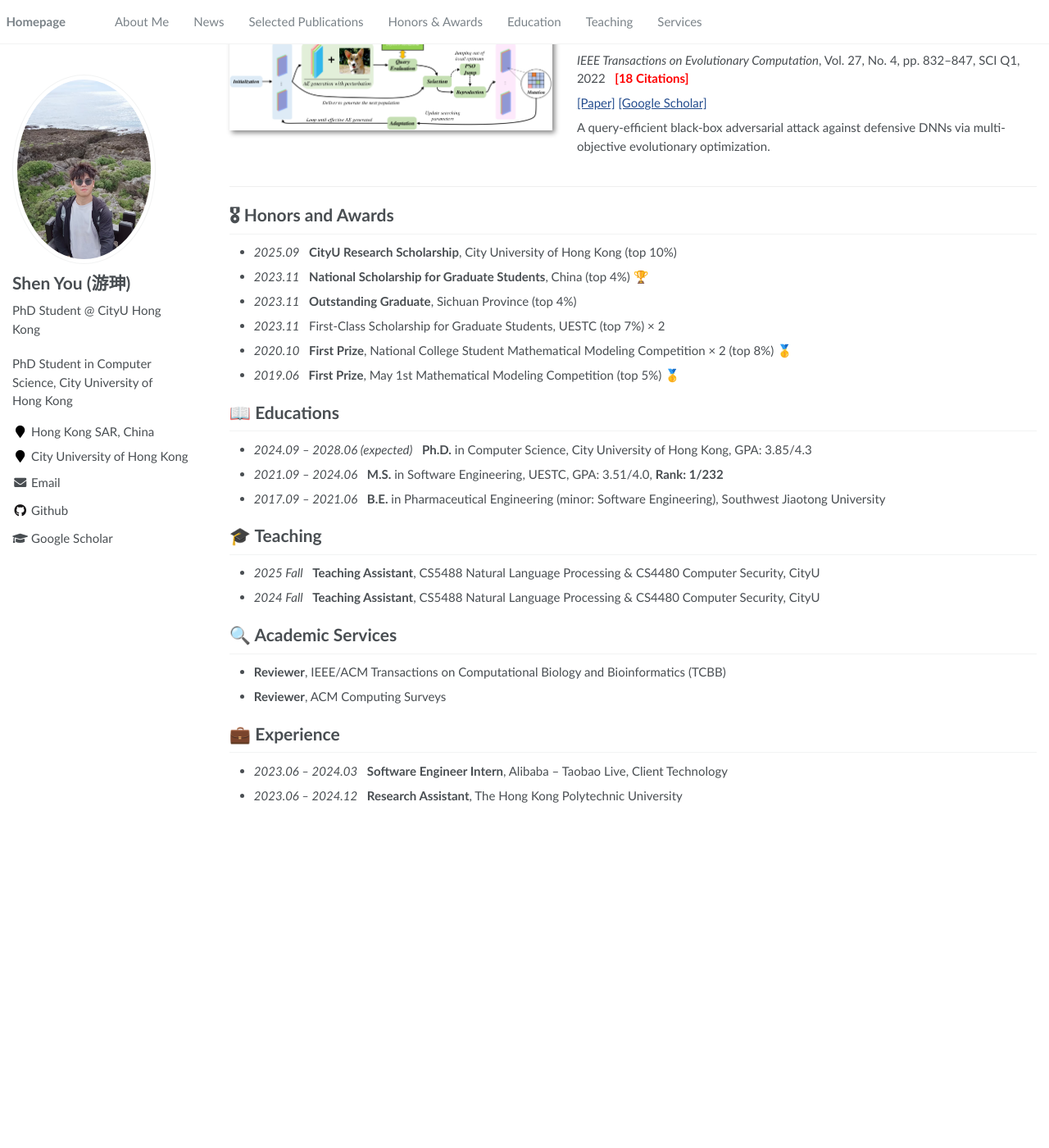
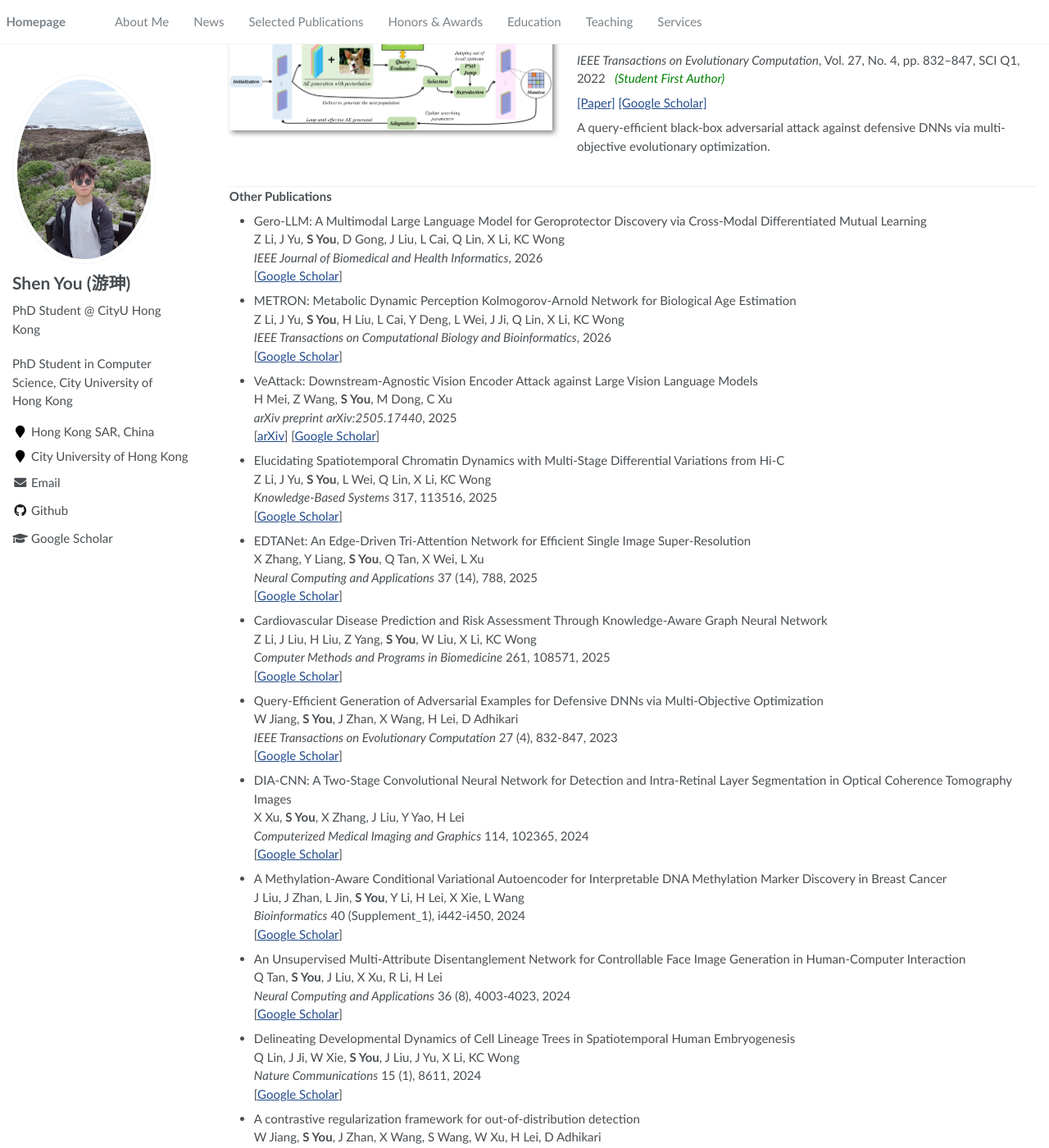
Before and after one commit to youshengithub/youshengit.github.io, a Jekyll site: the page built from _pages/about.md, in a window 1280 px wide and 1400 px high, scrolled down 1075 px. Shown: the whole window at 82% size. Built offline with Jekyll 4.4.1, drawn with Linux system fonts in a browser that asks for light colours; before the commit the page ends 2071 px from its top, so only the background shows below that; some of the changed text lies outside the part shown.

Commit message:
Restore requested content changes: publications title, student first author note, scholarship, add Google Scholar publications except GazeNet

```diff
--- a/_pages/about.md
+++ b/_pages/about.md
@@ -20,7 +20,7 @@ My research interests include **Adversarial Machine Learning**, **AI Security**,
 - *2024.09*: &nbsp;🎓 Started PhD at City University of Hong Kong with full scholarship!
 - *2023.11*: &nbsp;🏆 Awarded **National Scholarship for Graduate Students** (top 4%)!
 
-# 📝 Selected Papers
+# 📝 Selected Publications
 
 <div class='paper-box'><div class='paper-box-image'><div><div class="badge">IEEE TEVC 2026</div><img src='images/unibreak.png' alt="UniBreak" width="100%"></div></div>
 <div class='paper-box-text' markdown="1">
@@ -59,7 +59,7 @@ A sensitivity-oriented poisoning attack on self-supervised graph embedding model
 
 Wei Jiang, **Shen You**, Jinyu Zhan, Xupeng Wang, Hong Lei, Deepak Adhikari
 
-*IEEE Transactions on Evolutionary Computation*, Vol. 27, No. 4, pp. 832–847, SCI Q1, 2022 &nbsp; <span style="color:red">**[18 Citations]**</span>
+*IEEE Transactions on Evolutionary Computation*, Vol. 27, No. 4, pp. 832–847, SCI Q1, 2022 &nbsp; <span style="color:green">*(Student First Author)*</span>
 
 [\[Paper\]](https://ieeexplore.ieee.org/document/9988479) [\[Google Scholar\]](https://scholar.google.com/citations?view_op=view_citation&hl=en&user=Ok_jDvgAAAAJ&citation_for_view=Ok_jDvgAAAAJ:u-x6o8ySG0sC)
 
@@ -67,7 +67,80 @@ A query-efficient black-box adversarial attack against defensive DNNs via multi-
 </div>
 </div>
 
+**Other Publications**
+
+- Gero-LLM: A Multimodal Large Language Model for Geroprotector Discovery via Cross-Modal Differentiated Mutual Learning \
+  Z Li, J Yu, **S You**, D Gong, J Liu, L Cai, Q Lin, X Li, KC Wong \
+  *IEEE Journal of Biomedical and Health Informatics*, 2026 \
+  \[[Google Scholar](https://scholar.google.com/citations?view_op=view_citation&hl=en&user=Ok_jDvgAAAAJ&citation_for_view=Ok_jDvgAAAAJ:LkGwnXOMwfcC)\]
+
+- METRON: Metabolic Dynamic Perception Kolmogorov-Arnold Network for Biological Age Estimation \
+  Z Li, J Yu, **S You**, H Liu, L Cai, Y Deng, L Wei, J Ji, Q Lin, X Li, KC Wong \
+  *IEEE Transactions on Computational Biology and Bioinformatics*, 2026 \
+  \[[Google Scholar](https://scholar.google.com/citations?view_op=view_citation&hl=en&user=Ok_jDvgAAAAJ&citation_for_view=Ok_jDvgAAAAJ:_FxGoFyzp5QC)\]
+
+- VeAttack: Downstream-Agnostic Vision Encoder Attack against Large Vision Language Models \
+  H Mei, Z Wang, **S You**, M Dong, C Xu \
+  *arXiv preprint arXiv:2505.17440*, 2025 \
+  \[[arXiv](https://arxiv.org/abs/2505.17440)\] \[[Google Scholar](https://scholar.google.com/citations?view_op=view_citation&hl=en&user=Ok_jDvgAAAAJ&citation_for_view=Ok_jDvgAAAAJ:Y0pCki6q_DkC)\]
+
+- Elucidating Spatiotemporal Chromatin Dynamics with Multi-Stage Differential Variations from Hi-C \
+  Z Li, J Yu, **S You**, L Wei, Q Lin, X Li, KC Wong \
+  *Knowledge-Based Systems* 317, 113516, 2025 \
+  \[[Google Scholar](https://scholar.google.com/citations?view_op=view_citation&hl=en&user=Ok_jDvgAAAAJ&citation_for_view=Ok_jDvgAAAAJ:qjMakFHDy7sC)\]
+
+- EDTANet: An Edge-Driven Tri-Attention Network for Efficient Single Image Super-Resolution \
+  X Zhang, Y Liang, **S You**, Q Tan, X Wei, L Xu \
+  *Neural Computing and Applications* 37 (14), 788, 2025 \
+  \[[Google Scholar](https://scholar.google.com/citations?view_op=view_citation&hl=en&user=Ok_jDvgAAAAJ&citation_for_view=Ok_jDvgAAAAJ:2osOgNQ5qMEC)\]
+
+- Cardiovascular Disease Prediction and Risk Assessment Through Knowledge-Aware Graph Neural Network \
+  Z Li, J Liu, H Liu, Z Yang, **S You**, W Liu, X Li, KC Wong \
+  *Computer Methods and Programs in Biomedicine* 261, 108571, 2025 \
+  \[[Google Scholar](https://scholar.google.com/citations?view_op=view_citation&hl=en&user=Ok_jDvgAAAAJ&citation_for_view=Ok_jDvgAAAAJ:4TOpqqG69KYC)\]
+
+- Query-Efficient Generation of Adversarial Examples for Defensive DNNs via Multi-Objective Optimization \
+  W Jiang, **S You**, J Zhan, X Wang, H Lei, D Adhikari \
+  *IEEE Transactions on Evolutionary Computation* 27 (4), 832-847, 2023 \
+  \[[Google Scholar](https://scholar.google.com/citations?view_op=view_citation&hl=en&user=Ok_jDvgAAAAJ&citation_for_view=Ok_jDvgAAAAJ:u-x6o8ySG0sC)\]
+
+- DIA-CNN: A Two-Stage Convolutional Neural Network for Detection and Intra-Retinal Layer Segmentation in Optical Coherence Tomography Images \
+  X Xu, **S You**, X Zhang, J Liu, Y Yao, H Lei \
+  *Computerized Medical Imaging and Graphics* 114, 102365, 2024 \
+  \[[Google Scholar](https://scholar.google.com/citations?view_op=view_citation&hl=en&user=Ok_jDvgAAAAJ&citation_for_view=Ok_jDvgAAAAJ:ULOm3_A8WrAC)\]
+
+- A Methylation-Aware Conditional Variational Autoencoder for Interpretable DNA Methylation Marker Discovery in Breast Cancer \
+  J Liu, J Zhan, L Jin, **S You**, Y Li, H Lei, X Xie, L Wang \
+  *Bioinformatics* 40 (Supplement_1), i442-i450, 2024 \
+  \[[Google Scholar](https://scholar.google.com/citations?view_op=view_citation&hl=en&user=Ok_jDvgAAAAJ&citation_for_view=Ok_jDvgAAAAJ:UeHWp8X0CEIC)\]
+
+- An Unsupervised Multi-Attribute Disentanglement Network for Controllable Face Image Generation in Human-Computer Interaction \
+  Q Tan, **S You**, J Liu, X Xu, R Li, H Lei \
+  *Neural Computing and Applications* 36 (8), 4003-4023, 2024 \
+  \[[Google Scholar](https://scholar.google.com/citations?view_op=view_citation&hl=en&user=Ok_jDvgAAAAJ&citation_for_view=Ok_jDvgAAAAJ:ufrVoPGSRksC)\]
+
+- Delineating Developmental Dynamics of Cell Lineage Trees in Spatiotemporal Human Embryogenesis \
+  Q Lin, J Ji, W Xie, **S You**, J Liu, J Yu, X Li, KC Wong \
+  *Nature Communications* 15 (1), 8611, 2024 \
+  \[[Google Scholar](https://scholar.google.com/citations?view_op=view_citation&hl=en&user=Ok_jDvgAAAAJ&citation_for_view=Ok_jDvgAAAAJ:d1gkVwhDpl0C)\]
+
+- A contrastive regularization framework for out-of-distribution detection \
+  W Jiang, **S You**, J Zhan, X Wang, S Wang, W Xu, H Lei, D Adhikari \
+  *Pattern Recognition* 150, 110286, 2024 \
+  \[[Google Scholar](https://scholar.google.com/citations?view_op=view_citation&hl=en&user=Ok_jDvgAAAAJ&citation_for_view=Ok_jDvgAAAAJ:YOwf2qJgpHMC)\]
+
+- Adaptive and Explainable Framework for Integrative Analysis of Whole Slide Images and Spatial Transcriptomics \
+  L Cai, J Liu, H Liu, **S You**, Y Li, Z Yang, Y Deng, X Li, KC Wong \
+  *Briefings in Bioinformatics* 25 (6), bbae537, 2024 \
+  \[[Google Scholar](https://scholar.google.com/citations?view_op=view_citation&hl=en&user=Ok_jDvgAAAAJ&citation_for_view=Ok_jDvgAAAAJ:9yKSN-GCB0IC)\]
+
+- Solving Multi-Label Feature Selection Problem in Time Series with Multi-Objective Evolutionary Optimization \
+  Y Xu, **S You**, B Li, L Wang, H Lei \
+  *Expert Systems with Applications* 239, 122276, 2024 \
+  \[[Google Scholar](https://scholar.google.com/citations?view_op=view_citation&hl=en&user=Ok_jDvgAAAAJ&citation_for_view=Ok_jDvgAAAAJ:Tyk-4Ss8FVUC)\]
+
 # 🎖 Honors and Awards
+- *2026* &nbsp; **CityU Research Tuition Scholarship**, City University of Hong Kong (top < 20%)
 - *2025.09* &nbsp; **CityU Research Scholarship**, City University of Hong Kong (top 10%)
 - *2023.11* &nbsp; **National Scholarship for Graduate Students**, China (top 4%) 🏆
 - *2023.11* &nbsp; **Outstanding Graduate**, Sichuan Province (top 4%)
```
